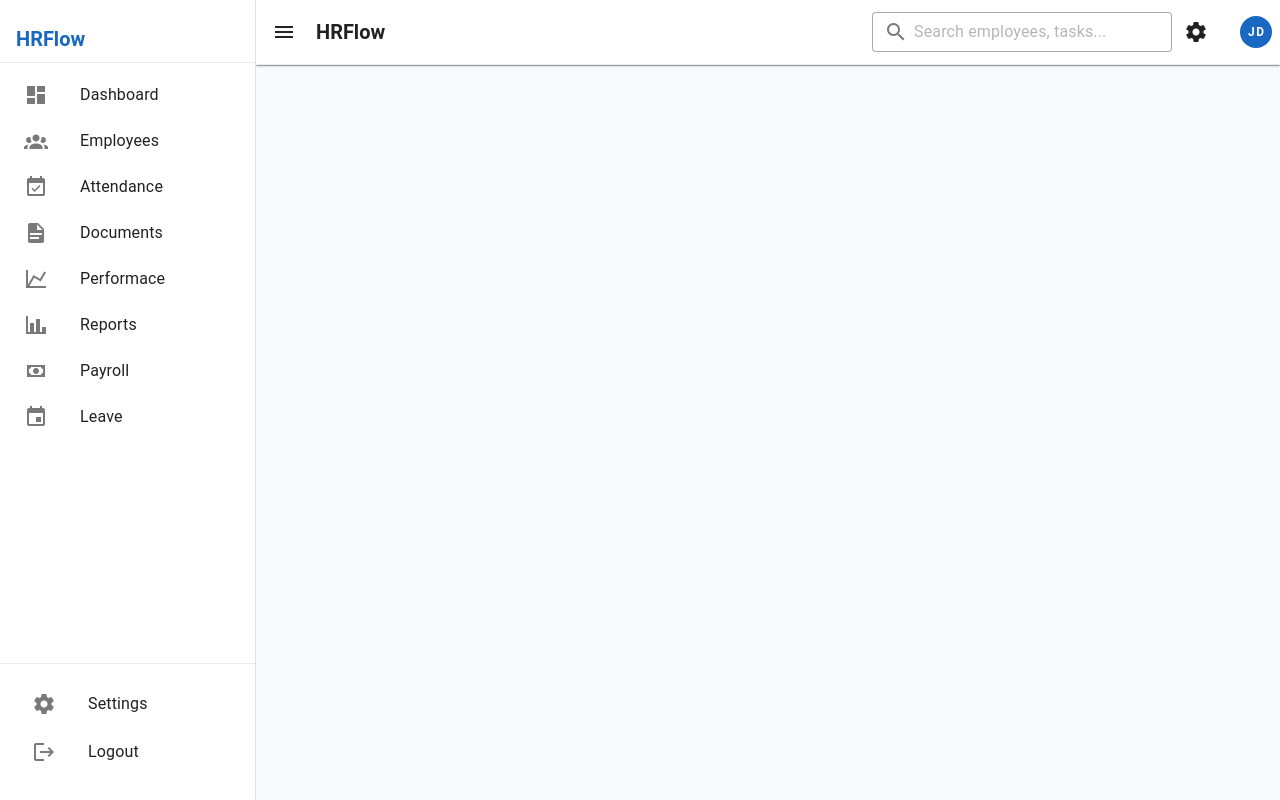
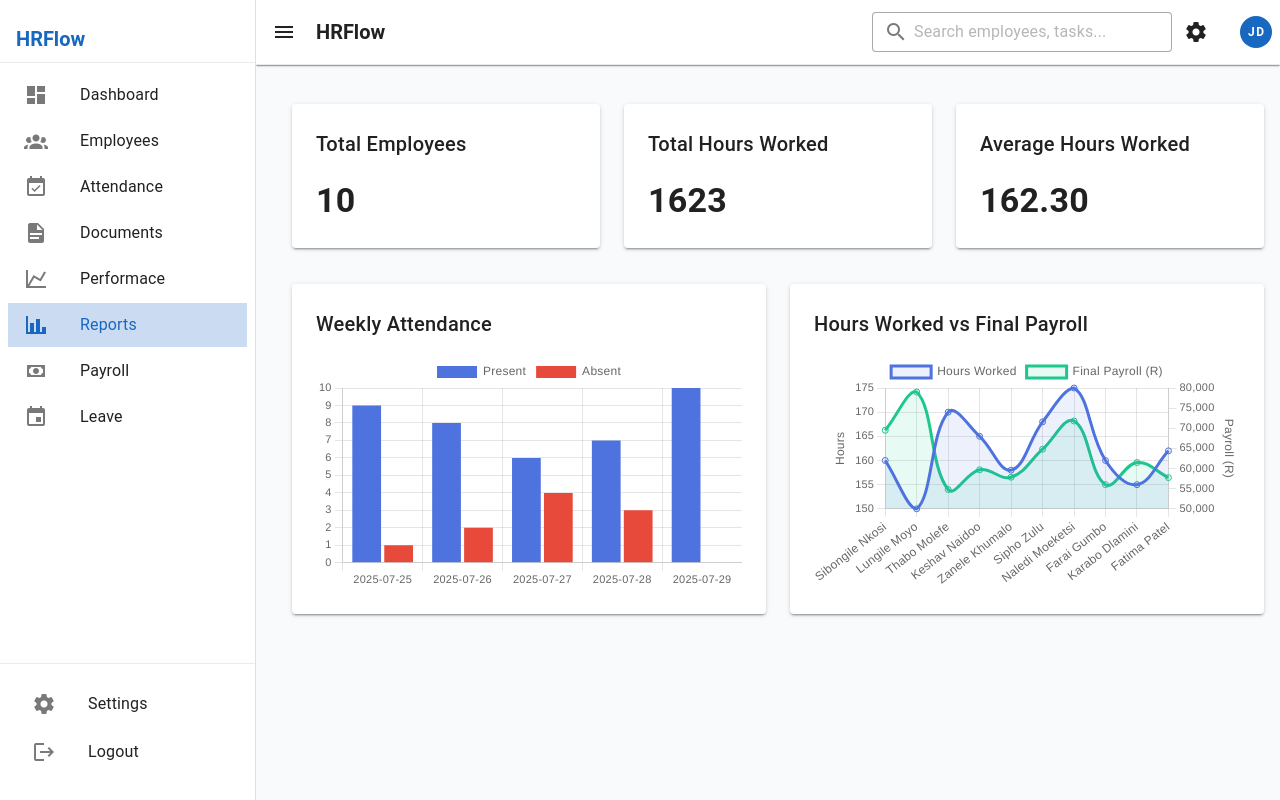
Before and after one commit to Toufeeq1/Group_7_ModernTech_Solutions, a Vue app: page /Reports in a window 1280 px wide. Built offline with nearby package versions, Linux system fonts and the light colour scheme.

Commit message:
added Reports page and grids

```diff
--- a/package.json
+++ b/package.json
@@ -16,10 +16,12 @@
   },
   "dependencies": {
     "@mdi/font": "^7.4.47",
+    "chart.js": "^4.5.1",
     "html2canvas": "^1.4.1",
     "jspdf": "^3.0.4",
     "jspdf-autotable": "^5.0.2",
     "vue": "^3.5.25",
+    "vue-chartjs": "^5.3.3",
     "vue-router": "^4.6.3",
     "vuetify": "^3.11.2",
     "vuex": "^4.1.0"
--- a/src/components/NavBar.vue
+++ b/src/components/NavBar.vue
@@ -15,7 +15,7 @@ export default {
         { icon: "mdi-calendar-check", title: "Attendance", to: "#" },
         { icon: "mdi-file-document", title: "Documents", to: "#" },
         { icon: "mdi-chart-line", title: "Performace", to: "/Performace" },
-        { icon: "mdi-chart-bar", title: "Reports", to: "#" },
+        { icon: "mdi-chart-bar", title: "Reports", to: "/Reports" },
         { icon: "mdi-cash", title: "Payroll", to: "/Payroll" },
         { icon: "mdi-calendar", title: "Leave", to: "#" },
 
--- /dev/null
+++ b/src/components/ReportsData.vue
@@ -0,0 +1,311 @@
+<template>
+  <v-container fluid class="pa-2 pa-sm-4">
+    <!-- Summary Cards -->
+    <v-row>
+      <v-col cols="12" sm="6" md="4">
+        <v-card class="pa-3 pa-sm-4" elevation="2">
+          <v-card-title class="text-subtitle-1 text-sm-h6 pa-2">Total Employees</v-card-title>
+          <v-card-text class="text-h5 text-sm-h4 font-weight-bold pa-2">{{
+            totalEmployees
+          }}</v-card-text>
+        </v-card>
+      </v-col>
+      <v-col cols="12" sm="6" md="4">
+        <v-card class="pa-3 pa-sm-4" elevation="2">
+          <v-card-title class="text-subtitle-1 text-sm-h6 pa-2">Total Hours Worked</v-card-title>
+          <v-card-text class="text-h5 text-sm-h4 font-weight-bold pa-2">{{
+            totalHoursWorked
+          }}</v-card-text>
+        </v-card>
+      </v-col>
+      <v-col cols="12" sm="6" md="4">
+        <v-card class="pa-3 pa-sm-4" elevation="2">
+          <v-card-title class="text-subtitle-1 text-sm-h6 pa-2">Average Hours Worked</v-card-title>
+          <v-card-text class="text-h5 text-sm-h4 font-weight-bold pa-2">{{
+            averageHoursWorked
+          }}</v-card-text>
+        </v-card>
+      </v-col>
+    </v-row>
+
+    <!-- Charts Row -->
+    <v-row class="mt-2 mt-sm-6">
+      <v-col cols="12" lg="6">
+        <v-card class="pa-3 pa-sm-4" elevation="2">
+          <v-card-title class="text-subtitle-1 text-sm-h6 pa-2">Weekly Attendance</v-card-title>
+          <v-card-text style="height: 250px; position: relative" class="pa-2">
+            <Bar
+              v-if="weeklyAttendanceChartData.labels && weeklyAttendanceChartData.labels.length"
+              :data="weeklyAttendanceChartData"
+              :options="chartOptions"
+            />
+            <p v-else class="text-center text-body-2">No attendance data available.</p>
+          </v-card-text>
+        </v-card>
+      </v-col>
+      <v-col cols="12" lg="6">
+        <v-card class="pa-3 pa-sm-4" elevation="2">
+          <v-card-title class="text-subtitle-1 text-sm-h6 pa-2"
+            >Hours Worked vs Final Payroll</v-card-title
+          >
+          <v-card-text style="height: 250px; position: relative" class="pa-2">
+            <Line
+              v-if="payrollComparisonData.labels && payrollComparisonData.labels.length"
+              :data="payrollComparisonData"
+              :options="dualAxisChartOptions"
+            />
+            <p v-else class="text-center text-body-2">No payroll data available.</p>
+          </v-card-text>
+        </v-card>
+      </v-col>
+    </v-row>
+  </v-container>
+</template>
+
+<script>
+import { Bar, Line } from "vue-chartjs";
+import {
+  Chart as ChartJS,
+  Title,
+  Tooltip,
+  Legend,
+  BarElement,
+  CategoryScale,
+  LinearScale,
+  LineElement,
+  PointElement,
+  Filler,
+} from "chart.js";
+
+ChartJS.register(
+  Title,
+  Tooltip,
+  Legend,
+  BarElement,
+  CategoryScale,
+  LinearScale,
+  LineElement,
+  PointElement,
+  Filler
+);
+
+export default {
+  name: "ReportsData",
+  props: {
+    employees: Array,
+    attendance: Array,
+    payroll: Array,
+  },
+  components: {
+    Bar,
+    // eslint-disable-next-line vue/no-reserved-component-names
+    Line,
+  },
+  data() {
+    return {
+      chartOptions: {
+        responsive: true,
+        maintainAspectRatio: false,
+        plugins: {
+          legend: {
+            labels: {
+              font: {
+                size: window.innerWidth < 600 ? 10 : 12,
+              },
+            },
+          },
+        },
+        scales: {
+          x: {
+            ticks: {
+              font: {
+                size: window.innerWidth < 600 ? 9 : 11,
+              },
+            },
+          },
+          y: {
+            ticks: {
+              font: {
+                size: window.innerWidth < 600 ? 9 : 11,
+              },
+            },
+          },
+        },
+      },
+      dualAxisChartOptions: {
+        responsive: true,
+        maintainAspectRatio: false,
+        interaction: {
+          mode: "index",
+          intersect: false,
+        },
+        plugins: {
+          legend: {
+            labels: {
+              font: {
+                size: window.innerWidth < 600 ? 10 : 12,
+              },
+            },
+          },
+        },
+        scales: {
+          y: {
+            type: "linear",
+            display: true,
+            position: "left",
+            title: {
+              display: window.innerWidth >= 600,
+              text: "Hours",
+              font: {
+                size: window.innerWidth < 600 ? 10 : 12,
+              },
+            },
+            ticks: {
+              font: {
+                size: window.innerWidth < 600 ? 9 : 11,
+              },
+            },
+          },
+          y1: {
+            type: "linear",
+            display: true,
+            position: "right",
+            title: {
+              display: window.innerWidth >= 600,
+              text: "Payroll (R)",
+              font: {
+                size: window.innerWidth < 600 ? 10 : 12,
+              },
+            },
+            grid: {
+              drawOnChartArea: false,
+            },
+            ticks: {
+              font: {
+                size: window.innerWidth < 600 ? 9 : 11,
+              },
+            },
+          },
+        },
+      },
+    };
+  },
+  computed: {
+    totalEmployees() {
+      return this.employees.length;
+    },
+    presentToday() {
+      const today = new Date().toISOString().split("T")[0];
+      let presentCount = 0;
+      this.attendance.forEach((employee) => {
+        employee.attendance.forEach((record) => {
+          if (record.date === today && record.status === "Present") {
+            presentCount++;
+          }
+        });
+      });
+      return presentCount;
+    },
+    absentToday() {
+      const today = new Date().toISOString().split("T")[0];
+      let absentCount = 0;
+      this.attendance.forEach((employee) => {
+        employee.attendance.forEach((record) => {
+          if (record.date === today && record.status === "Absent") {
+            absentCount++;
+          }
+        });
+      });
+      return absentCount;
+    },
+    totalHoursWorked() {
+      return this.payroll.reduce((sum, employee) => sum + (employee.hoursWorked || 0), 0);
+    },
+    averageHoursWorked() {
+      const total = this.totalHoursWorked;
+      return this.employees.length > 0 ? (total / this.employees.length).toFixed(2) : 0;
+    },
+    weeklyAttendanceChartData() {
+      // Collect all unique dates from attendance data
+      const allDates = new Set();
+      this.attendance.forEach((employee) => {
+        employee.attendance.forEach((record) => {
+          allDates.add(record.date);
+        });
+      });
+
+      // Convert to sorted array
+      const sortedDates = Array.from(allDates).sort();
+
+      // Count Present and Absent for each date
+      const byDay = {};
+      sortedDates.forEach((date) => {
+        byDay[date] = { Present: 0, Absent: 0 };
+      });
+
+      this.attendance.forEach((employee) => {
+        employee.attendance.forEach((record) => {
+          if (byDay[record.date]) {
+            byDay[record.date][record.status]++;
+          }
+        });
+      });
+
+      return {
+        labels: sortedDates,
+        datasets: [
+          {
+            label: "Present",
+            backgroundColor: "#4e73df",
+            data: sortedDates.map((date) => byDay[date].Present),
+          },
+          {
+            label: "Absent",
+            backgroundColor: "#e74a3b",
+            data: sortedDates.map((date) => byDay[date].Absent),
+          },
+        ],
+      };
+    },
+    payrollComparisonData() {
+      // Match employees with their payroll data
+      const employeeNames = [];
+      const hoursWorked = [];
+      const finalSalaries = [];
+
+      this.employees.forEach((employee) => {
+        const payrollInfo = this.payroll.find((p) => p.employeeId === employee.employeeId);
+        if (payrollInfo) {
+          employeeNames.push(employee.name);
+          hoursWorked.push(payrollInfo.hoursWorked);
+          finalSalaries.push(payrollInfo.finalSalary);
+        }
+      });
+
+      return {
+        labels: employeeNames,
+        datasets: [
+          {
+            label: "Hours Worked",
+            borderColor: "#4e73df",
+            backgroundColor: "rgba(78, 115, 223, 0.1)",
+            data: hoursWorked,
+            tension: 0.4,
+            fill: true,
+            yAxisID: "y",
+          },
+          {
+            label: "Final Payroll (R)",
+            borderColor: "#1cc88a",
+            backgroundColor: "rgba(28, 200, 138, 0.1)",
+            data: finalSalaries,
+            tension: 0.4,
+            fill: true,
+            yAxisID: "y1",
+          },
+        ],
+      };
+    },
+  },
+};
+</script>
--- a/src/router/index.js
+++ b/src/router/index.js
@@ -3,6 +3,7 @@ import HomeView from '../views/HomeView.vue'
 import PayrollView from '@/views/PayrollView.vue'
 import EmployeeView from '@/views/EmployeeView.vue'
 import PerformaceView from '@/views/PerformaceView.vue'
+import ReportView from '../views/ReportVIew.vue'
 
 const router = createRouter({
   history: createWebHistory(import.meta.env.BASE_URL),
@@ -34,6 +35,11 @@ const router = createRouter({
       path: '/Performace',
       name: 'Performace',
       component: PerformaceView,
+    },
+    {
+      path: '/Reports',
+      name: 'Reports',
+      component: ReportView,
     }
   ],
 })
--- /dev/null
+++ b/src/views/ReportView.vue
@@ -0,0 +1,24 @@
+<script>
+import { mapState } from "vuex";
+
+import ReportsData from "../components/ReportsData.vue";
+export default {
+  name: "ReportView",
+  components: {
+    ReportsData,
+  },
+  computed: {
+    ...mapState(["employees", "attendance", "payroll"]),
+  },
+};
+</script>
+
+<template>
+  <div>
+    <ReportsData
+      :employees="employees"
+      :attendance="attendance"
+      :payroll="payroll"
+    />
+  </div>
+</template>
```
Also changed, not shown: 1 other file (tests, documents, lock files or other folders).
